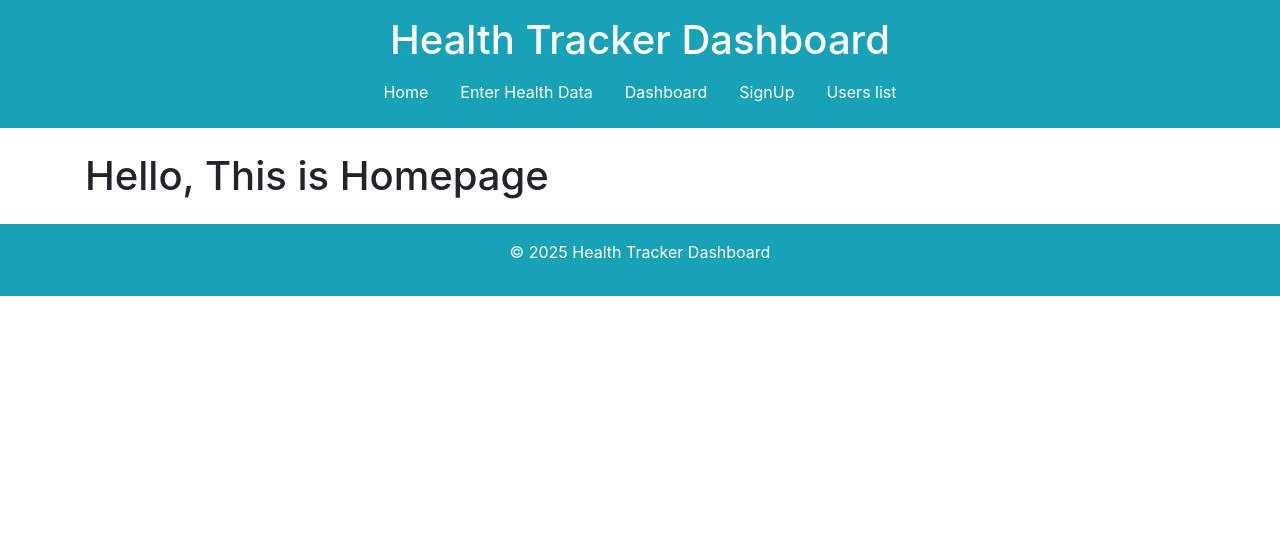
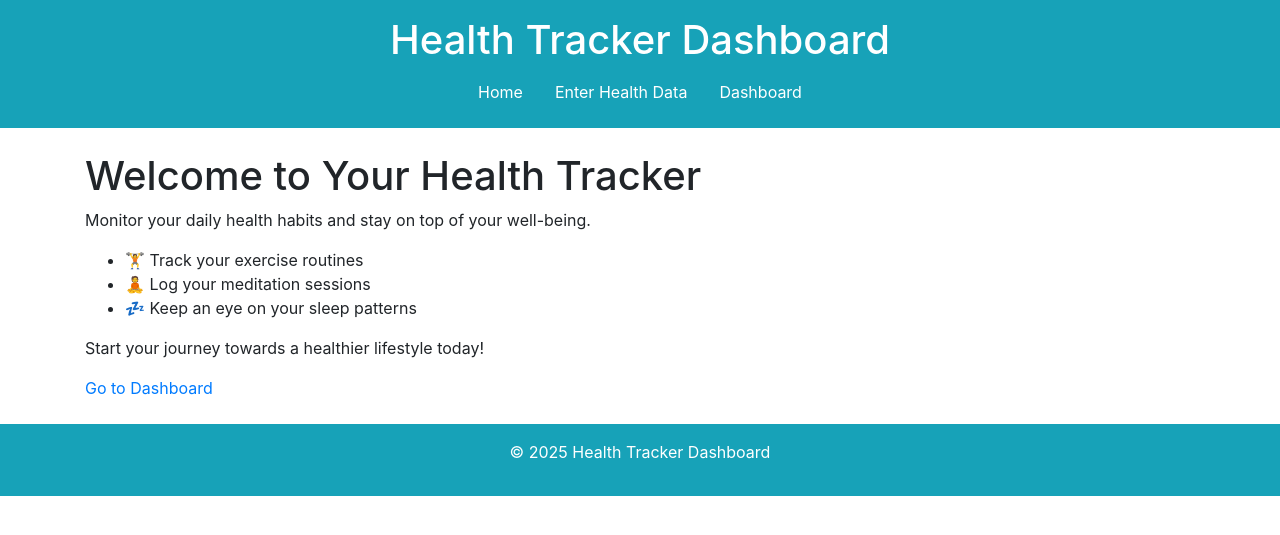
Before and after one commit to PalashGharde/FlaskApplication, a Flask app: page / in a window 1280 px wide. Shown: the top 535 px of the page. Run offline with Flask 2, Linux system fonts and the light colour scheme; some libraries are stand-ins or nearby versions.

Commit message:
Finalized Homepage

```diff
--- a/templates/base.html
+++ b/templates/base.html
@@ -17,8 +17,7 @@
                 <li class="nav-item"><a class="nav-link text-white" href="{{ url_for('homepage') }}">Home</a></li>
                 <li class="nav-item"><a class="nav-link text-white" href="{{ url_for('form') }}">Enter Health Data</a></li>
                 <li class="nav-item"><a class="nav-link text-white" href="{{ url_for('dashboard') }}">Dashboard</a></li>
-                <li class="nav-item"><a class="nav-link text-white" href="{{ url_for('signup') }}">SignUp</a></li>
-                <li class="nav-item"><a class="nav-link text-white" href="{{ url_for('users') }}">Users list</a></li>
+
             </ul>
         </nav>
     </header>
--- a/templates/homepage.html
+++ b/templates/homepage.html
@@ -4,6 +4,17 @@
 
 {% block content %}
 <body>
-    <h1>Hello, This is Homepage</h1>
+    <h1>Welcome to Your Health Tracker</h1>
+    <p>Monitor your daily health habits and stay on top of your well-being.</p>
+
+    <ul>
+        <li>🏋️ Track your exercise routines</li>
+        <li>🧘 Log your meditation sessions</li>
+        <li>💤 Keep an eye on your sleep patterns</li>
+    </ul>
+
+    <p>Start your journey towards a healthier lifestyle today!</p>
+
+    <a href="/dashboard">Go to Dashboard</a>
 </body>
 {% endblock %}
```
Also changed, not shown: health_tracker.db (deleted).
